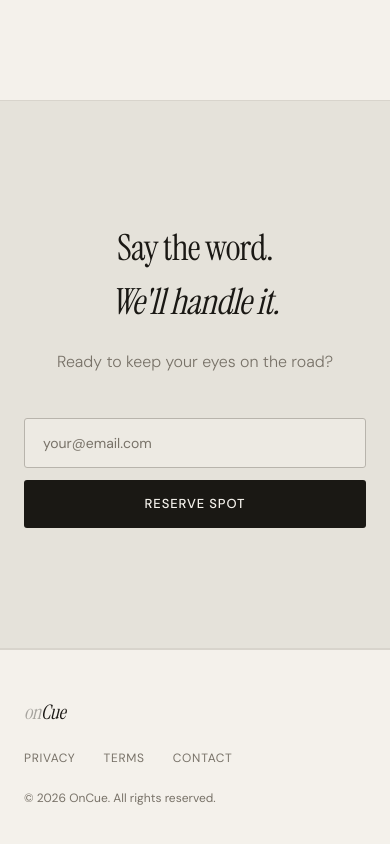
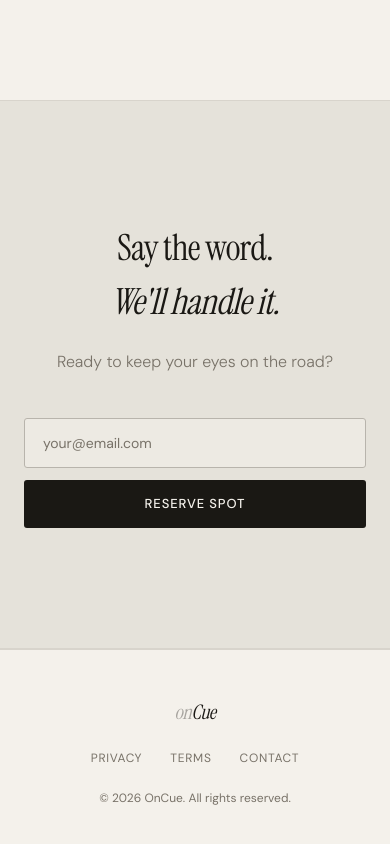
Before and after one commit to kevinle623/oncue, a Next.js app in the folder apps/web/: page / in a window 390 px wide. Shown: the part 5768-6612 px from the top of the page. Built offline with nearby package versions, Linux system fonts and the light colour scheme.

Commit message:
updates to favicon and footer

```diff
--- a/apps/web/components/layout/footer.tsx
+++ b/apps/web/components/layout/footer.tsx
@@ -14,9 +14,11 @@ const LINKS = [
 export function Footer() {
   return (
     <footer className="border-border border-t">
-      <div className="mx-auto flex max-w-[1080px] flex-col gap-6 px-6 py-12 md:flex-row md:items-center md:justify-between">
-        <Wordmark size="sm" />
-        <nav className="flex flex-wrap gap-7">
+      <div className="mx-auto flex max-w-[1080px] flex-col items-center gap-6 px-6 py-12 md:grid md:grid-cols-3 md:gap-4">
+        <div className="md:justify-self-start">
+          <Wordmark size="sm" />
+        </div>
+        <nav className="flex flex-wrap justify-center gap-7 md:justify-self-center">
           {LINKS.map((link) => (
             <Link
               key={link.href}
@@ -30,7 +32,7 @@ export function Footer() {
             </Link>
           ))}
         </nav>
-        <span className="text-muted-foreground text-xs">
+        <span className="text-muted-foreground text-xs md:justify-self-end">
           © 2026 OnCue. All rights reserved.
         </span>
       </div>
```
Also changed, not shown: apps/web/app/icon.svg.
